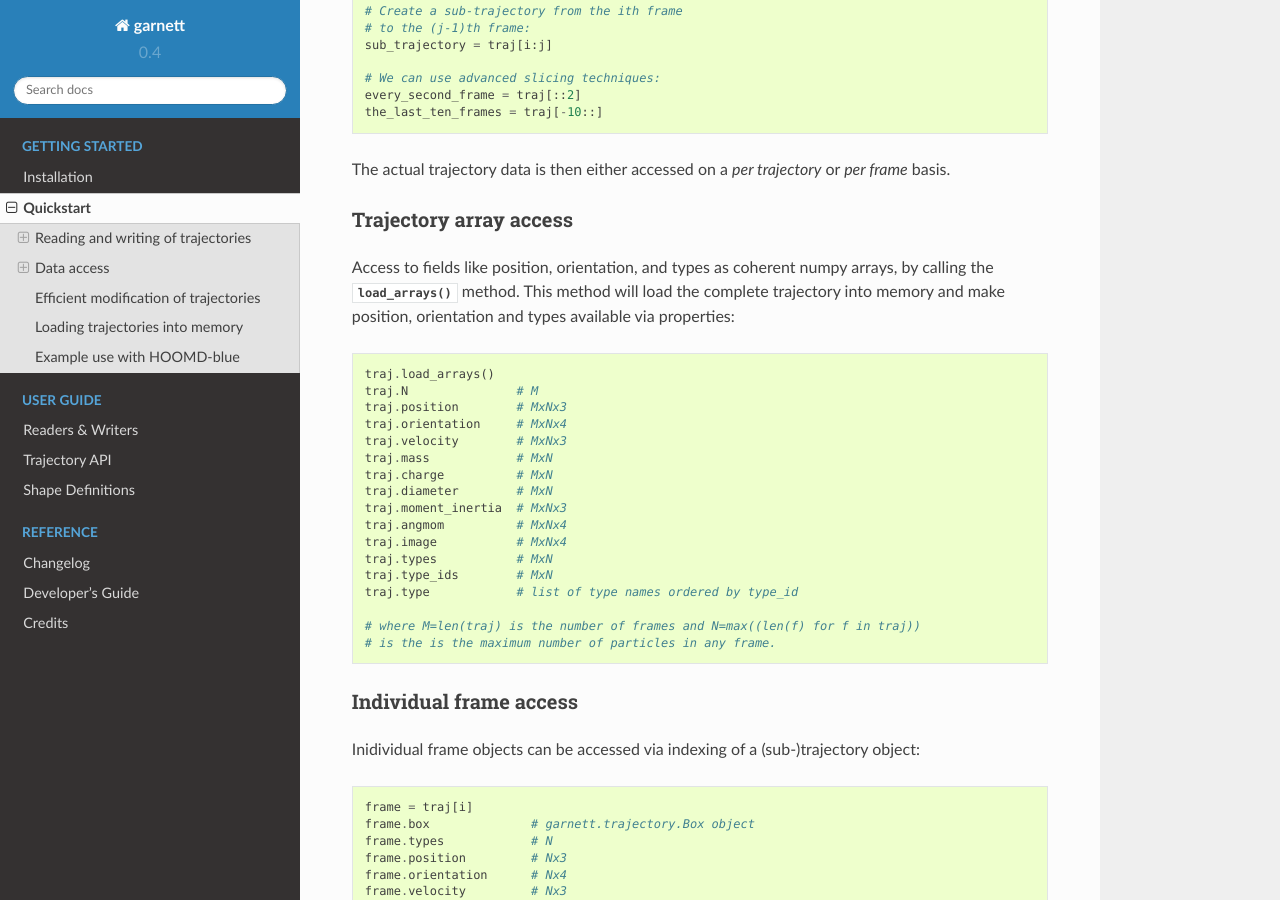
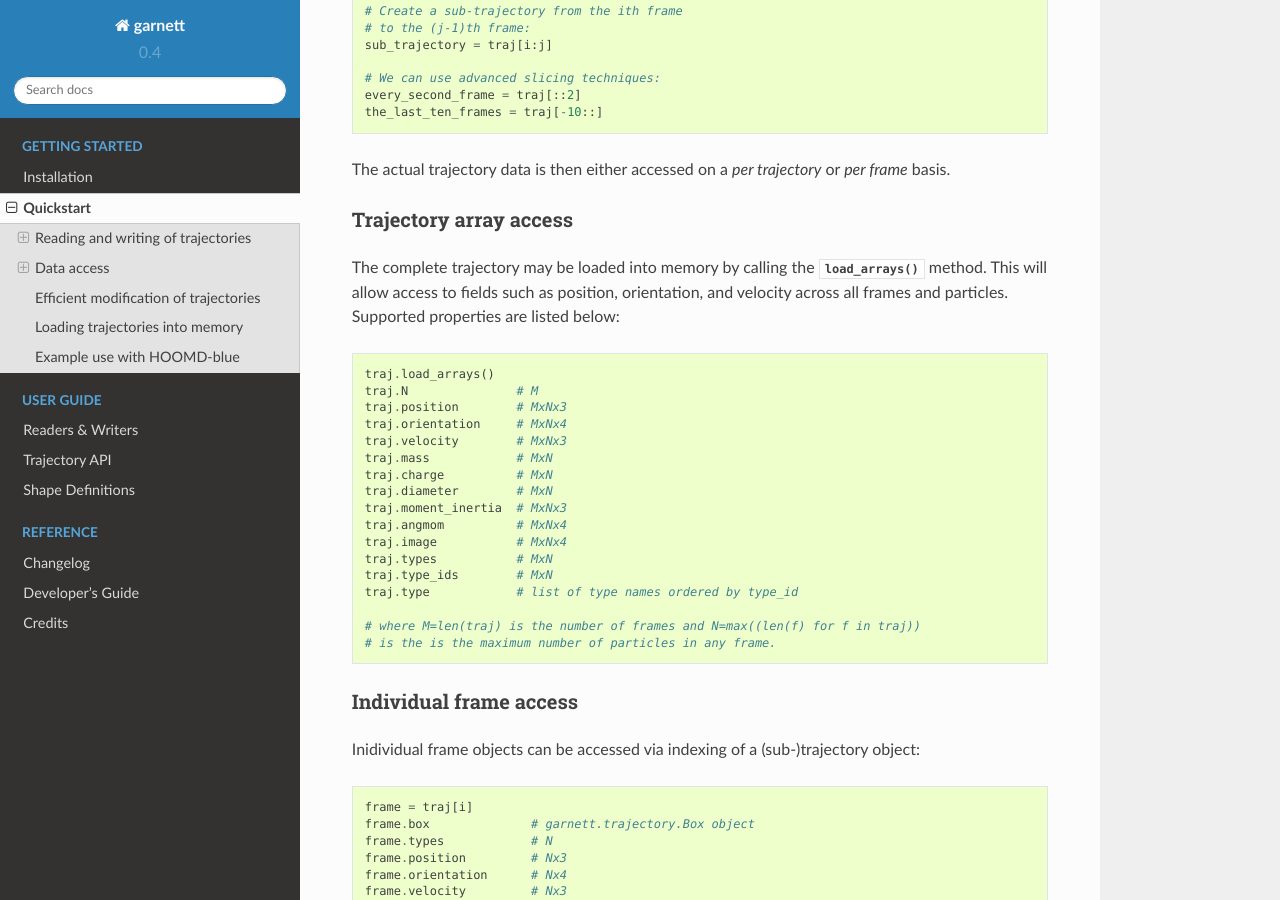
Before and after one commit to glotzerlab/garnett, a Sphinx documentation site: the page built from doc/quickstart.rst, in a window 1280 px wide and 900 px high, scrolled down 1198 px. Built offline with Sphinx 7.4.7 and the Read the Docs theme 2.0.0, drawn with Linux system fonts in a browser that asks for light colours.

Commit message:
load arrays doc update

```diff
--- a/doc/quickstart.rst
+++ b/doc/quickstart.rst
@@ -75,8 +75,9 @@ The actual trajectory data is then either accessed on a *per trajectory* or *per
 Trajectory array access
 -----------------------
 
-Access to fields like position, orientation, and types as coherent numpy arrays, by calling the :py:meth:`~.trajectory.Trajectory.load_arrays` method.
-This method will load the complete trajectory into memory and make position, orientation and types available via properties:
+The complete trajectory may be loaded into memory by calling the :py:meth:`~.trajectory.Trajectory.load_arrays` method.
+This will allow access to fields such as position, orientation, and velocity across all frames and particles.
+Supported properties are listed below:
 
 .. code-block:: python
 
```
